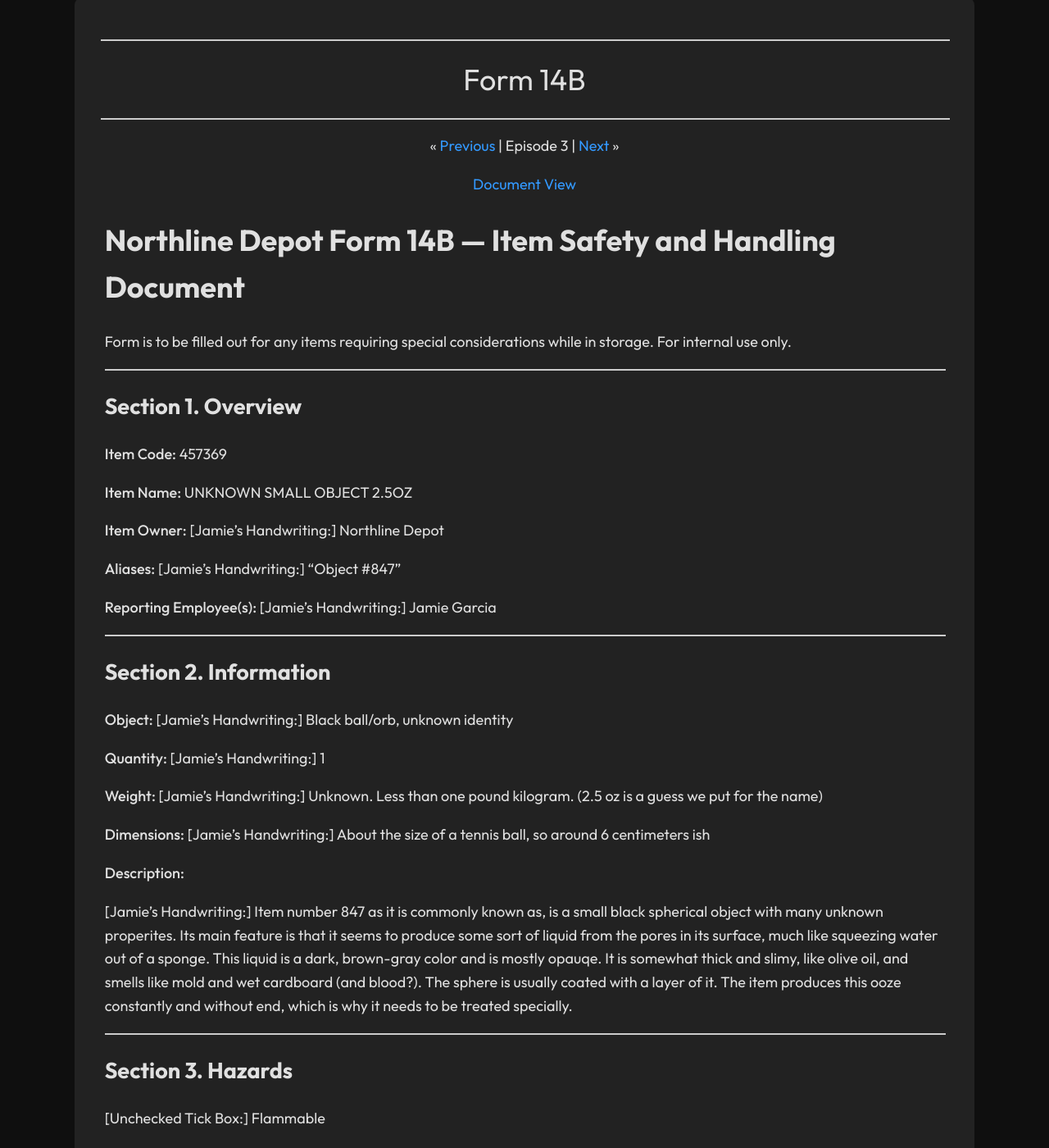
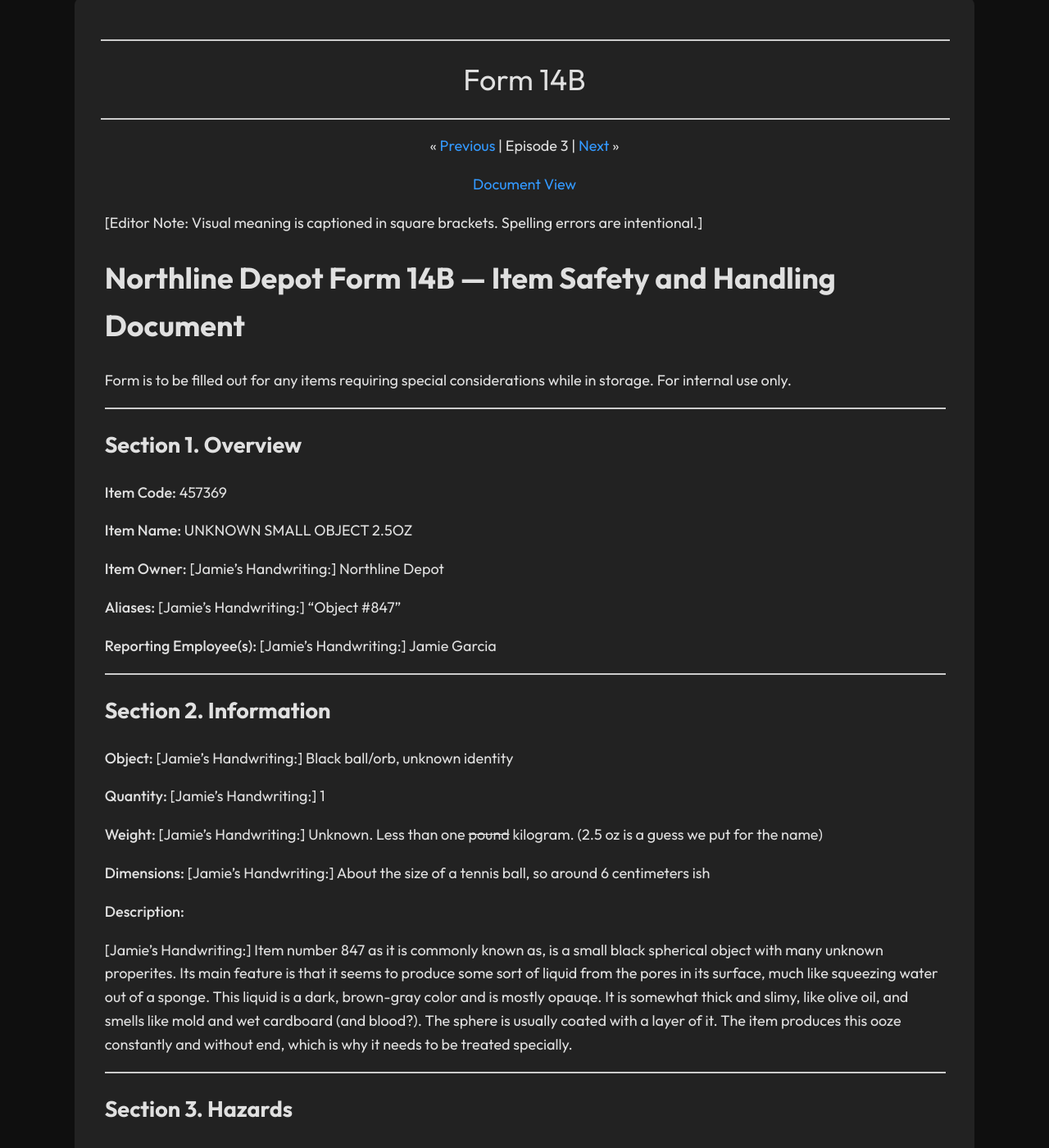
Before and after one commit to drizzleberry/drizzleberry.github.io, a Jekyll site: the page built from pages/episodes/form-14b-transcript.md, in a window 1280 px wide and 1400 px high, scrolled down 526 px. Shown: the whole window at 82% size. Built offline with Jekyll 4.4.1, drawn with Linux system fonts in a browser that asks for light colours.

Commit message:
Update form-14b-transcript.md

```diff
--- a/pages/episodes/form-14b-transcript.md
+++ b/pages/episodes/form-14b-transcript.md
@@ -10,6 +10,8 @@ date: 2026 Oct 10
 </div>
 
 <a href="/3/transcript/" style="display: block; text-align: center;">Document View</a>
+
+\[Editor Note: Visual meaning is captioned in square brackets. Spelling errors are intentional.\]
 
 # Northline Depot Form 14B — Item Safety and Handling Document
 
@@ -37,7 +39,7 @@ Form is to be filled out for any items requiring special considerations while in
 
 **Quantity:** \[Jamie's Handwriting:\] 1
 
-**Weight:** \[Jamie's Handwriting:\] Unknown. Less than one pound kilogram. (2.5 oz is a guess we put for the name)
+**Weight:** \[Jamie's Handwriting:\] Unknown. Less than one ~~pound~~ kilogram. (2.5 oz is a guess we put for the name)
 
 **Dimensions:** \[Jamie's Handwriting:\] About the size of a tennis ball, so around 6 centimeters ish
 
@@ -105,7 +107,7 @@ The current plan is to take the liquid waste and ship it to a waste management c
 
 ---
 
-**Section 6. Additional Information**
+## Section 6. Additional Information
 
 Fill out as needed.
 
```
